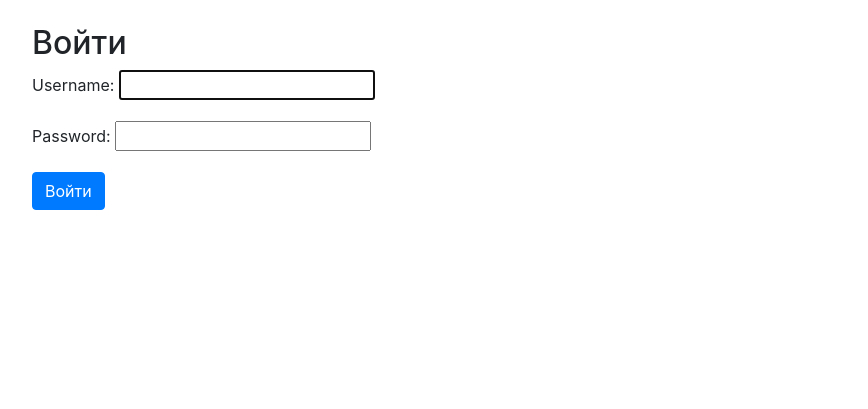
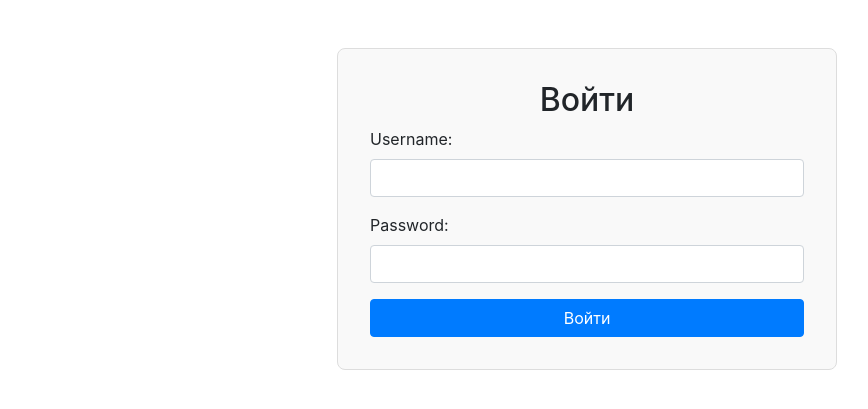
Before and after one commit to yuoto13/django-library, a Django app: page /login/ in a window 1280 px wide. Shown: the part 56-465 px from the top of the page, without its empty margins (53-921 px from the left). Run offline with Django 5.2, Linux system fonts and the light colour scheme; some libraries are stand-ins or nearby versions.

Commit message:
обновил ргеистрацию и вход

```diff
--- a/library_project/library/templates/library/login.html
+++ b/library_project/library/templates/library/login.html
@@ -1,10 +1,42 @@
 {% extends 'library/base.html' %}
 
 {% block content %}
-<h2>Войти</h2>
-<form method="post">
-    {% csrf_token %}
-    {{ form.as_p }}
-    <button type="submit" class="btn btn-primary">Войти</button>
-</form>
+<!DOCTYPE html>
+<html lang="ru">
+<head>
+    <meta charset="UTF-8">
+    <meta name="viewport" content="width=device-width, initial-scale=1.0">
+    <title>Войти</title>
+    <link rel="stylesheet" href="https://stackpath.bootstrapcdn.com/bootstrap/4.5.2/css/bootstrap.min.css">
+    <style>
+        .form-container {
+            max-width: 500px;
+            margin: 0 auto;
+            padding: 2rem;
+            border: 1px solid #ddd;
+            border-radius: 0.5rem;
+            background-color: #f9f9f9;
+        }
+    </style>
+</head>
+<body>
+    <div class="container mt-5">
+        <div class="form-container">
+            <h2 class="text-center">Войти</h2>
+            <form method="post">
+                {% csrf_token %}
+                <div class="form-group">
+                    <label for="id_username">Username:</label>
+                    <input type="text" class="form-control" id="id_username" name="username" required>
+                </div>
+                <div class="form-group">
+                    <label for="id_password">Password:</label>
+                    <input type="password" class="form-control" id="id_password" name="password" required>
+                </div>
+                <button type="submit" class="btn btn-primary btn-block">Войти</button>
+            </form>
+        </div>
+    </div>
+</body>
+</html>
 {% endblock %}
```
Also changed, not shown: library_project/library/templates/library/register.html (+39 -6 lines).
